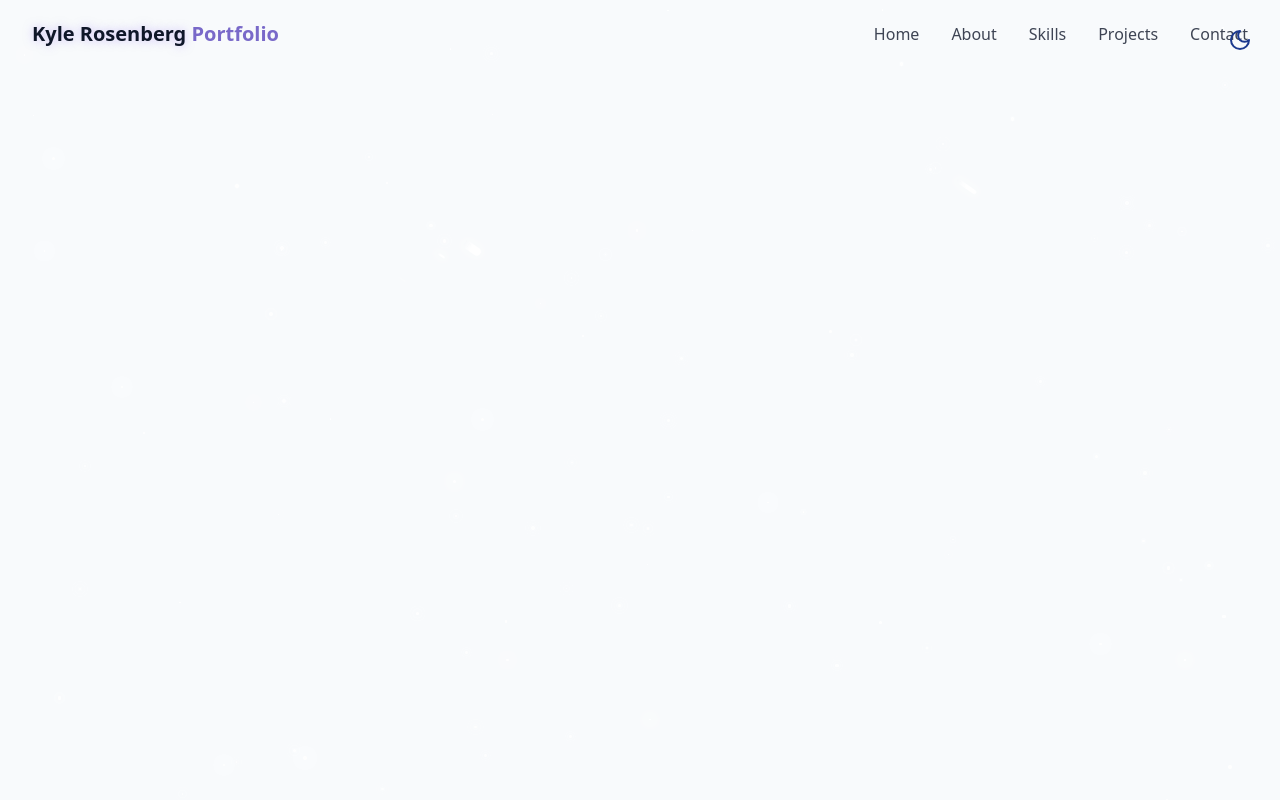
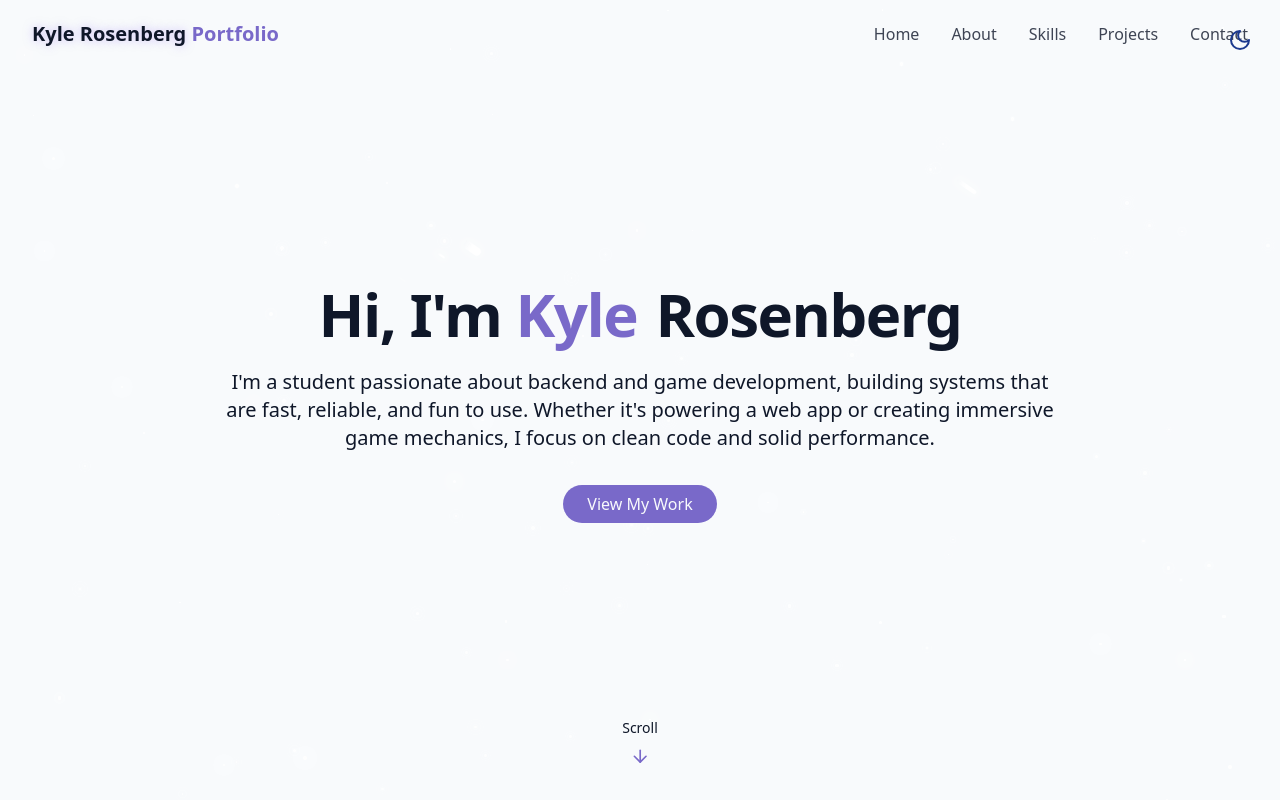
Before and after one commit to rosenbergk/portfolio-website, a React (Vite) app: page / in a window 1280 px wide. Built offline with nearby package versions, Linux system fonts and the light colour scheme.

Commit message:
Created hero section

```diff
--- /dev/null
+++ b/src/components/HeroSection.jsx
@@ -0,0 +1,44 @@
+import { ArrowDown } from "lucide-react";
+
+export const HeroSection = () => {
+  return (
+    <section
+      id="hero"
+      className="relative min-h-screen flex flex-col items-center justify-center px-4"
+    >
+      <div className="container max-w-4xl mx-auto text-center z-10">
+        <div className="space-y-6">
+          <h1 className="text-4xl md:text-6xl font-bold tracking-tight">
+            <span className="opacity-0 animate-fade-in"> Hi, I'm</span>
+            <span className="text-primary opacity-0 animate-fade-in-delay-1">
+              {" "}
+              Kyle
+            </span>
+            <span className="text-gradient ml-1 opacity-0 animate-fade-in-delay-2">
+              {" "}
+              Rosenberg
+            </span>
+          </h1>
+
+          <p className="text-lg md:text-xl text-muted-foreground max-2-2xl mx-auto opacity-0 animate-fade-in-delay-3">
+            I'm a student passionate about backend and game development,
+            building systems that are fast, reliable, and fun to use. Whether
+            it's powering a web app or creating immersive game mechanics, I
+            focus on clean code and solid performance.
+          </p>
+
+          <div className="pt-4 opacity-0 animate-fade-in-delay-4">
+            <a href="#projects" className="cosmic-button">
+              View My Work
+            </a>
+          </div>
+        </div>
+      </div>
+
+      <div className="absolute bottom-8 left-1/2 transform -translate-x-1/2 flex flex-col items-center animate-bounce">
+        <span className="text-sm text-muted-foreground mb-2"> Scroll </span>
+        <ArrowDown className="h-5 w-5 text-primary" />
+      </div>
+    </section>
+  );
+};
--- a/src/pages/Home.jsx
+++ b/src/pages/Home.jsx
@@ -1,6 +1,7 @@
 import { Navbar } from "../components/Navbar";
 import { ThemeToggle } from "../components/ThemeToggle";
 import { StarBackground } from "@/components/StarBackground";
+import { HeroSection } from "../components/HeroSection";
 
 export const Home = () => {
   return (
@@ -12,7 +13,11 @@
 
       {/* Navbar */}
       <Navbar />
+
       {/* Main Content */}
+      <main>
+        <HeroSection />
+      </main>
 
       {/* Footer */}
     </div>
```
